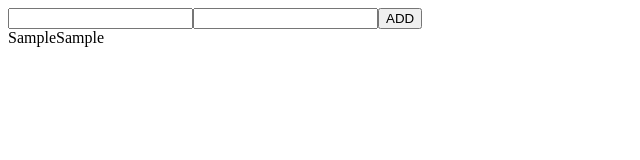
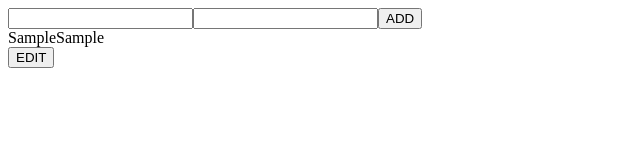
Before and after one commit to wishtack-training/wt-training-angular, an Angular app: page / in a window 1280 px wide. Both pictures are taken after typing "Sample", "Sample" into the empty fields and a click on the button "ADD". Shown: the top 160 px of the page, without its empty margins (0-640 px from the left). Built offline with nearby package versions, Linux system fonts and the light colour scheme.

Commit message:
User update.

```diff
--- a/src/app/user/user-form/user-form.component.html
+++ b/src/app/user/user-form/user-form.component.html
@@ -10,6 +10,6 @@
         formControlName="lastName"
         type="text">
 
-    <button type="submit">ADD</button>
+    <button type="submit">{{ buttonLabel }}</button>
 
 </form>
--- a/src/app/user/user-form/user-form.component.ts
+++ b/src/app/user/user-form/user-form.component.ts
@@ -1,4 +1,4 @@
-import { Component, EventEmitter, OnInit, Output } from '@angular/core';
+import { Component, EventEmitter, Input, OnChanges, OnInit, Output, SimpleChanges } from '@angular/core';
 import { FormControl, FormGroup, ValidatorFn, Validators } from '@angular/forms';
 import { User } from '../user';
 
@@ -22,8 +22,10 @@ export const notForbiddenWord: ValidatorFn = (control) => {
     templateUrl: './user-form.component.html',
     styleUrls: ['./user-form.component.css']
 })
-export class UserFormComponent implements OnInit {
+export class UserFormComponent implements OnChanges {
 
+    @Input() buttonLabel = 'ADD';
+    @Input() user: User;
     @Output() userSubmit = new EventEmitter<any>();
 
     userForm = new FormGroup({
@@ -37,7 +39,12 @@ export class UserFormComponent implements OnInit {
     constructor() {
     }
 
-    ngOnInit() {
+    ngOnChanges(changes: SimpleChanges) {
+
+        if (changes.user != null) {
+            this.userForm.reset(this.user);
+        }
+
     }
 
     submitUser() {
--- a/src/app/user/user-list/user-list.component.html
+++ b/src/app/user/user-list/user-list.component.html
@@ -1,5 +1,17 @@
-<wt-user-form (userSubmit)="addUser($event)"></wt-user-form>
+<wt-user-form
+    *ngIf="editedUser == null"
+    (userSubmit)="addUser($event)"></wt-user-form>
 
-<wt-user-preview
-    *ngFor="let user of getUserList()"
-    [user]="user"></wt-user-preview>
+<wt-user-form
+    *ngIf="editedUser != null"
+    [buttonLabel]="'UPDATE'"
+    [user]="editedUser"
+    (userSubmit)="updateEditedUser($event)"></wt-user-form>
+
+<div *ngFor="let user of getUserList()">
+
+    <wt-user-preview [user]="user"></wt-user-preview>
+
+    <button (click)="editUser(user)">EDIT</button>
+
+</div>
--- a/src/app/user/user-list/user-list.component.ts
+++ b/src/app/user/user-list/user-list.component.ts
@@ -8,6 +8,8 @@ import { UserStore } from '../user-store';
     styleUrls: ['./user-list.component.css']
 })
 export class UserListComponent implements OnInit {
+
+    editedUser: User;
 
     private _userStore = new UserStore();
 
@@ -25,4 +27,13 @@ export class UserListComponent implements OnInit {
         return this._userStore.getUserList();
     }
 
+    editUser(user: User) {
+        this.editedUser = user;
+    }
+
+    updateEditedUser(user: User) {
+        this._userStore.replaceUser(this.editedUser, user);
+        this.editedUser = null;
+    }
+
 }
--- a/src/app/user/user-store.ts
+++ b/src/app/user/user-store.ts
@@ -16,4 +16,19 @@ export class UserStore {
         this._userList = this._userList.filter(_user => _user !== user);
     }
 
+    replaceUser(oldUser: User, newUser: User) {
+
+        this._userList = this._userList
+            .map(user => {
+
+                if (user === oldUser) {
+                    return newUser;
+                }
+
+                return user;
+
+            });
+
+    }
+
 }
```
